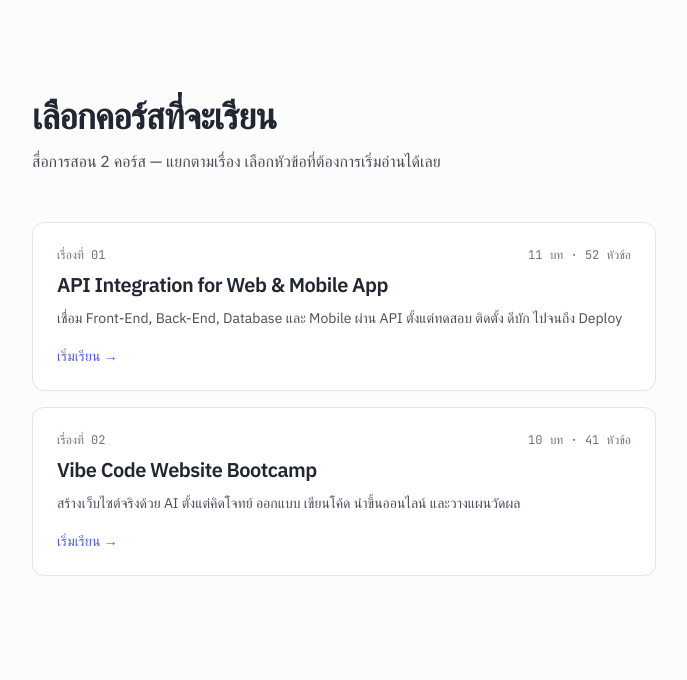
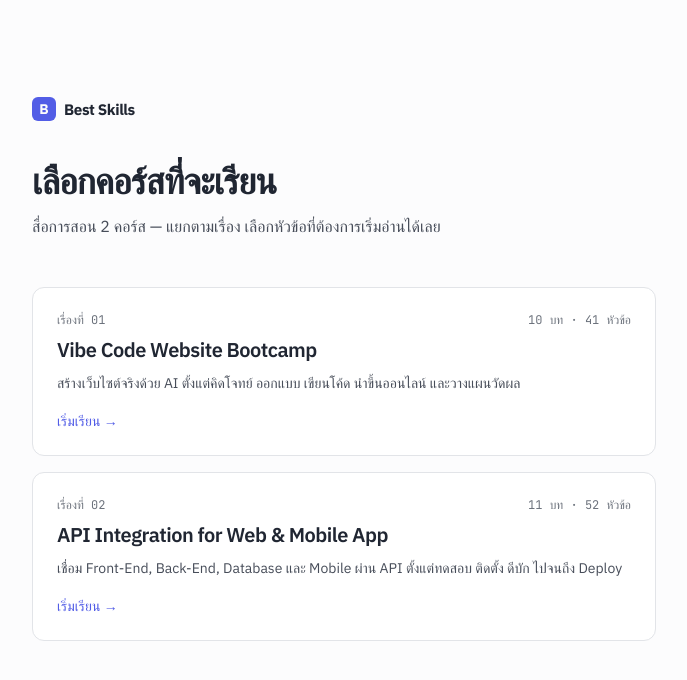
Before and after one commit to thanakitpw/instructional-media, a Next.js app: page / in a window 1280 px wide. Shown: the top 680 px of the page, without its empty margins (296-983 px from the left). Built offline with nearby package versions, Linux system fonts and the light colour scheme; a web font is replaced by a local one.

Commit message:
feat(ui): Best Skills brand top-left; make Vibe Code the first course

```diff
--- a/app/page.tsx
+++ b/app/page.tsx
@@ -1,10 +1,12 @@
 import Link from 'next/link'
 import { courses } from '@/lib/course'
 import { courseNav } from '@/lib/course/nav'
+import Brand from '@/components/Brand'
 
 export default function Home() {
   return (
     <div className="page-enter mx-auto max-w-2xl px-6 py-16 sm:py-24">
+      <Brand className="mb-10" />
       <header className="mb-12">
         <h1 className="text-3xl font-bold tracking-tight text-balance text-ink sm:text-4xl">
           เลือกคอร์สที่จะเรียน
--- /dev/null
+++ b/components/Brand.tsx
@@ -0,0 +1,21 @@
+import Link from 'next/link'
+
+export default function Brand({ className = '' }: { className?: string }) {
+  return (
+    <Link
+      href="/"
+      aria-label="Best Skills — หน้าแรก"
+      className={`group inline-flex items-center gap-2 ${className}`}
+    >
+      <span
+        className="grid h-6 w-6 place-items-center rounded-md bg-accent text-sm font-bold text-accent-fg transition group-hover:bg-accent-hover"
+        aria-hidden="true"
+      >
+        B
+      </span>
+      <span className="text-[0.95rem] font-bold tracking-tight text-ink transition group-hover:text-accent">
+        Best Skills
+      </span>
+    </Link>
+  )
+}
--- a/components/Sidebar.tsx
+++ b/components/Sidebar.tsx
@@ -4,6 +4,7 @@
 import Link from 'next/link'
 import { usePathname } from 'next/navigation'
 import type { NavLesson } from '@/lib/course/nav'
+import Brand from '@/components/Brand'
 
 export default function Sidebar({
   nav,
@@ -95,6 +96,7 @@
         }`}
       >
         <div className="border-b border-border px-5 pb-4 pt-5 lg:pt-5">
+          <Brand className="mb-4" />
           {/* course switcher */}
           <div
             className="mb-3 flex gap-1 rounded-lg border border-border bg-elevated p-1"
@@ -127,13 +129,6 @@
             className="block text-[0.95rem] font-semibold leading-snug tracking-tight text-ink transition hover:text-accent"
           >
             {courseTitle}
-          </Link>
-          <Link
-            href="/"
-            onClick={() => setOpen(false)}
-            className="mt-1 inline-block text-xs text-muted transition hover:text-accent"
-          >
-            ← คอร์สทั้งหมด
           </Link>
 
           <input
--- a/lib/course/index.ts
+++ b/lib/course/index.ts
@@ -3,7 +3,7 @@
 import { vibeCode } from './vibe-code'
 
 // ลำดับในนี้คือลำดับที่แสดงในหน้าเลือกคอร์สและตัวสลับคอร์ส
-export const courses: Course[] = [apiIntegration, vibeCode]
+export const courses: Course[] = [vibeCode, apiIntegration]
 
 export function getCourse(slug: string): Course | undefined {
   return courses.find((c) => c.slug === slug)
```
